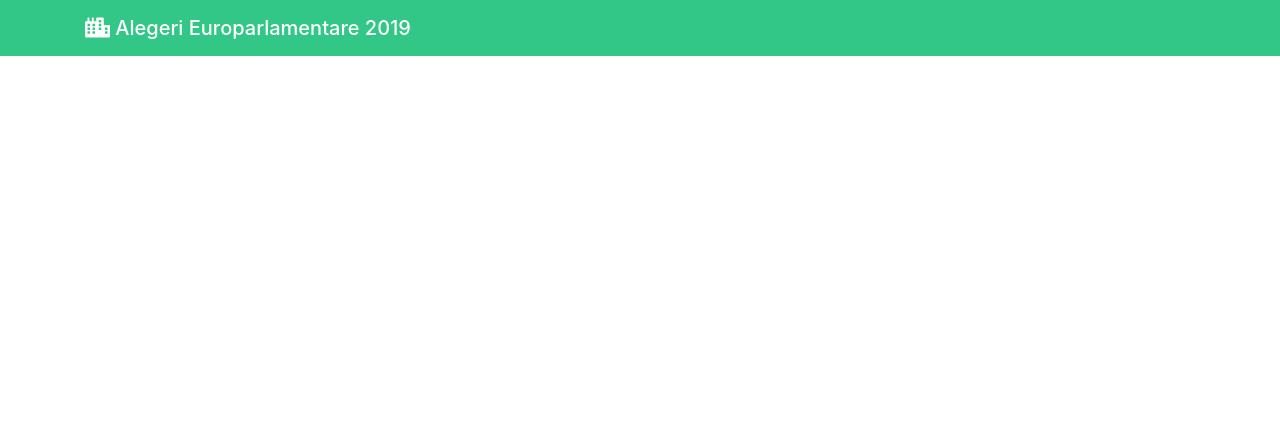
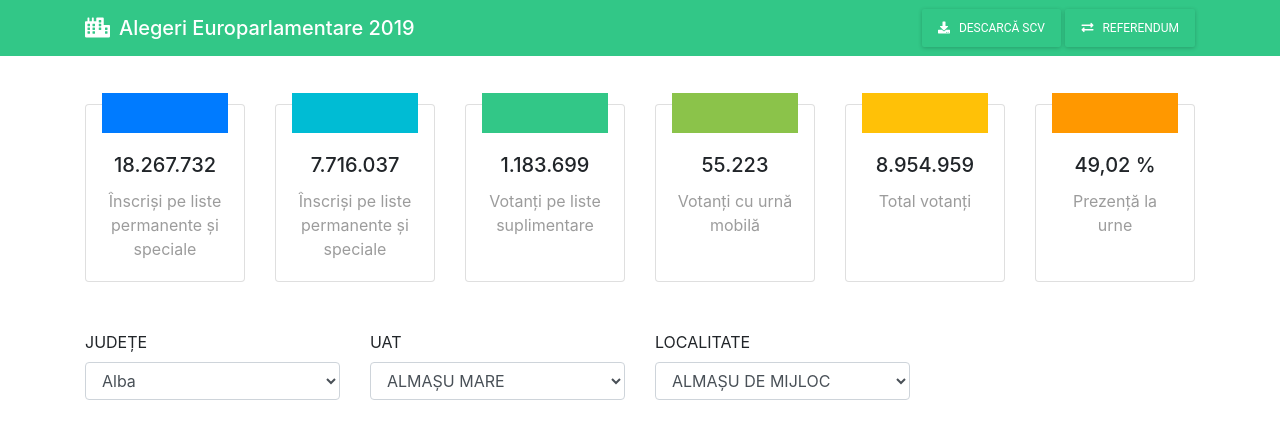
Before and after one commit to MihaelaMAXIM/Lab1, a plain HTML site: page index.html in a window 1280 px wide. Drawn offline with nearby package versions, Linux system fonts and the light colour scheme.

Commit message:
Finish lab2

```diff
--- a/index.html
+++ b/index.html
@@ -15,6 +15,9 @@
       integrity="sha384-ggOyR0iXCbMQv3Xipma34MD+dH/1fQ784/j6cY/iJTQUOhcWr7x9JvoRxT2MZw1T"
       crossorigin="anonymous"
     />
+
+    <link href="style.css" rel="stylesheet" />
+
     <link
       rel="stylesheet"
       href="https://use.fontawesome.com/releases/v5.6.3/css/all.css"
@@ -26,9 +29,149 @@
   <body>
     <div style="background-color: #32C787;">
       <div class="container">
-        <h5 class="pt-3 pb-3 mb-0 d-inline-block" style="color: #FFF;">
-          <i class="fas fa-city"></i> Alegeri Europarlamentare 2019
-        </h5>
+        <div class="d-flex justify-content-between align-items-center">
+          <h5
+            class="pt-3 pb-3 mb-0 d-inline-block"
+            style="color: #FFF; cursor: pointer;"
+          >
+            <i class="fas fa-city"></i
+            ><a href="https://prezenta.bec.ro/europarlamentare26052019/"
+              >Alegeri Europarlamentare 2019</a
+            >
+          </h5>
+          <div class="buttons-active">
+            <button type="button" class="btn btn-success">
+              <i class="fas fa-download"></i>DESCARCĂ SCV
+            </button>
+            <button type="button" class="btn btn-success">
+              <i class="fas fa-exchange-alt"></i>REFERENDUM
+            </button>
+          </div>
+        </div>
+      </div>
+    </div>
+
+    <div class="container">
+      <div class="row pt-5">
+        <!-- ... first card -->
+        <div class="col-sm-2">
+          <div class="card text-center h-100">
+            <div class="bg-card bg-primary"></div>
+            <div class="card-body">
+              <h5 class="card-title">18.267.732</h5>
+              <p class="card-text">
+                Înscriși pe liste permanente și speciale
+              </p>
+            </div>
+          </div>
+        </div>
+        <!-- ... second card -->
+        <div class="col-sm-2">
+          <div class="card text-center h-100">
+            <div class="bg-card bg-info"></div>
+            <div class="card-body">
+              <h5 class="card-title">7.716.037</h5>
+              <p class="card-text">
+                Înscriși pe liste permanente și speciale
+              </p>
+            </div>
+          </div>
+        </div>
+        <!-- ... third card -->
+        <div class="col-sm-2">
+          <div class="card text-center h-100">
+            <div class="bg-card bg-light"></div>
+            <div class="card-body">
+              <h5 class="card-title">1.183.699</h5>
+              <p class="card-text">
+                Votanți pe liste suplimentare
+              </p>
+            </div>
+          </div>
+        </div>
+        <!-- ... 4th card -->
+        <div class="col-sm-2">
+          <div class="card text-center h-100">
+            <div class="bg-card bg-white"></div>
+            <div class="card-body">
+              <h5 class="card-title">55.223</h5>
+              <p class="card-text">
+                Votanți cu urnă mobilă
+              </p>
+            </div>
+          </div>
+        </div>
+        <!-- ... 5th card -->
+        <div class="col-sm-2">
+          <div class="card text-center h-100">
+            <div class="bg-card bg-warning"></div>
+            <div class="card-body">
+              <h5 class="card-title">8.954.959</h5>
+              <p class="card-text">
+                Total votanți
+              </p>
+            </div>
+          </div>
+        </div>
+        <!-- ... 6th card -->
+        <div class="col-sm-2">
+          <div class="card text-center h-100">
+            <div class="bg-card bg-secondary"></div>
+            <div class="card-body">
+              <h5 class="card-title">49,02 %</h5>
+              <p class="card-text">
+                Prezență la urne
+              </p>
+            </div>
+          </div>
+        </div>
+      </div>
+    </div>
+
+    <div class="container">
+      <div class="row pt-5">
+        <!-- Judete-->
+        <div class="col-sm-3">
+          <div class="form-group">
+            <label for="judet">JUDEȚE</label>
+            <select class="form-control" id="judet">
+              <option>Alba</option>
+              <option>Argeș</option>
+              <option>Arad</option>
+              <option>Bacău</option>
+              <option>Bihor</option>
+              <option>Cluj</option>
+            </select>
+          </div>
+        </div>
+        <!-- UAT-->
+        <div class="col-sm-3">
+          <div class="form-group">
+            <label for="judet">UAT</label>
+            <select class="form-control" id="uat">
+              <option>ALMAȘU MARE</option>
+              <option>Argeș</option>
+              <option>Arad</option>
+              <option>Bacău</option>
+              <option>Bihor</option>
+              <option>Cluj</option>
+            </select>
+          </div>
+        </div>
+        <!-- Localitate-->
+        <div class="col-sm-3">
+          <div class="form-group">
+            <label for="judet">LOCALITATE</label>
+            <select class="form-control" id="localitate">
+              <option>ALMAȘU DE MIJLOC</option>
+              <option>Argeș</option>
+              <option>Arad</option>
+              <option>Bacău</option>
+              <option>Bihor</option>
+              <option>Cluj</option>
+            </select>
+          </div>
+        </div>
       </div>
     </div>
 
--- /dev/null
+++ b/style.scss
@@ -0,0 +1,57 @@
+a,
+a:visited,
+.a:hover,
+a:active,
+a:link {
+  color: #fff;
+  text-decoration: none;
+}
+
+.btn-success {
+  background-color: #32c787;
+  font-family: Roboto, sans-serif;
+  font-size: 12px;
+  box-shadow: 0 1px 4px 0 rgba(0, 0, 0, 0.2) !important;
+  border: none;
+  border-radius: 2px;
+  padding: 0.6rem 1rem;
+}
+
+.btn-success:hover {
+  background-color: #32c787;
+  box-shadow: 0 1px 4px 0 rgba(0, 0, 0, 0.5) !important;
+}
+
+.fas {
+  margin-right: 9px;
+}
+
+.bg-card {
+  width: 80%;
+  height: 40px;
+  margin: -12px auto 0 auto;
+
+  &.bg-info {
+    background-color: #00bcd4 !important;
+  }
+
+  &.bg-light {
+    background-color: #32c787 !important;
+  }
+
+  &.bg-white {
+    background-color: #8bc34a !important;
+  }
+
+  &.bg-warning {
+    background-color: #ffc107 !important;
+  }
+
+  &.bg-secondary {
+    background-color: #ff9800 !important;
+  }
+}
+
+.card-text {
+  color: #9c9c9c;
+}
```
Also changed, not shown: style.css (added).
